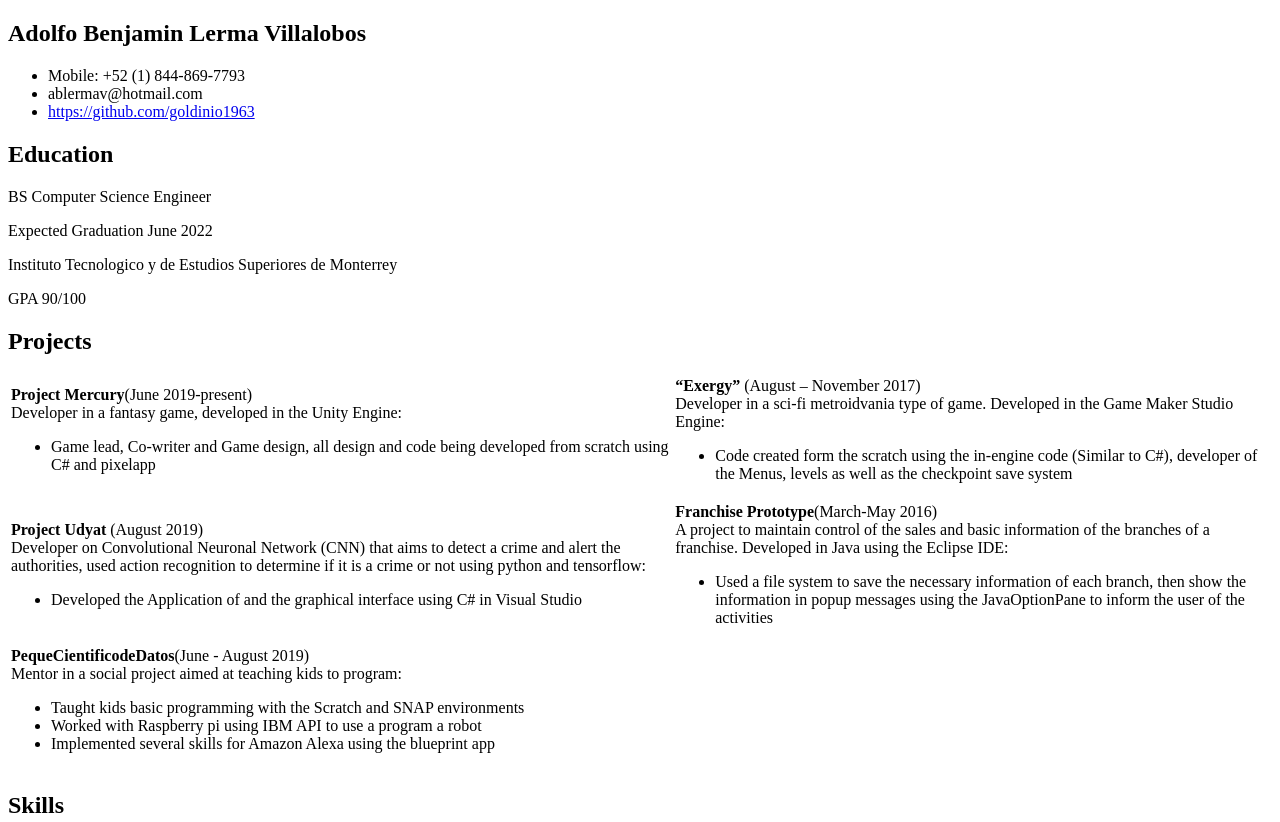
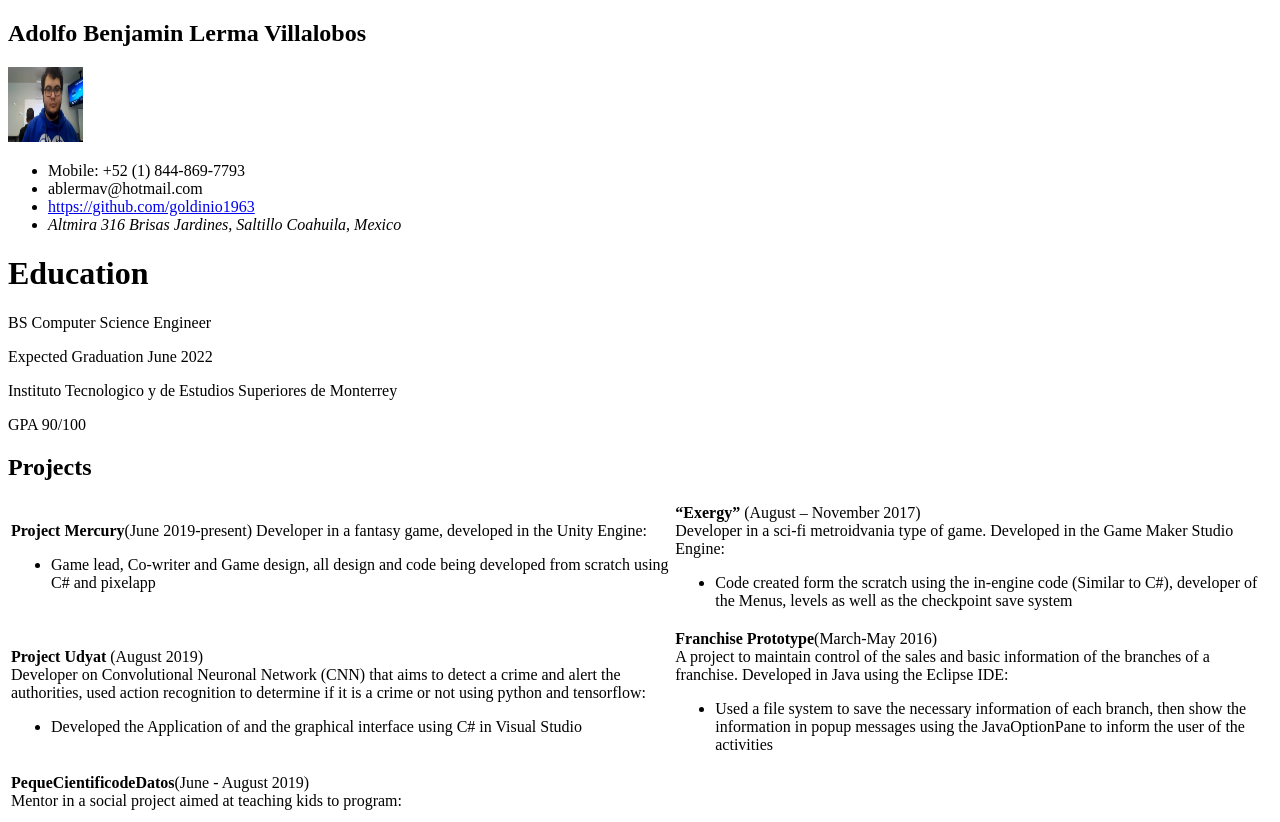
Before and after one commit to goldinio1963/Resume, a plain HTML site: page index.html in a window 1280 px wide. Shown: the top 822 px of the page. Drawn offline with Linux system fonts and the light colour scheme.

Commit message:
second version of the resume

```diff
--- a/index.html
+++ b/index.html
@@ -11,6 +11,7 @@
             <h2>
                 Adolfo Benjamin Lerma Villalobos
             </h2>
+            <img src="adolfo.jpg" alt="Image of adolfo" style="width:75px;height:75px;"/>
             <ul>
                 <li class="Contact">
                     Mobile: +52 (1) 844-869-7793
@@ -19,13 +20,20 @@
                     ablermav@hotmail.com
                 </li>
                 <li class = "Contact">
-                    <a href="https://github.com/goldinio1963">
-                        https://github.com/goldinio1963
-                    </a>
+                    <nav>
+                        <a href="https://github.com/goldinio1963">
+                            https://github.com/goldinio1963
+                        </a>
+                    </nav>
+                </li>
+                <li class="Contact">
+                    <address>
+                        Altmira 316 Brisas Jardines, Saltillo Coahuila, Mexico
+                    </address>
                 </li>
             </ul>
         </header>
-        <section>
+        <main>
             <h1>Education</h1>
             <p>
                 BS Computer Science Engineer
@@ -39,7 +47,7 @@
             <p>
                 GPA 90/100
             </p>
-        </section>
+        </main>
         <section>
             <h1>Projects</h1>
             <!-- start of table -->
@@ -49,7 +57,7 @@
                     <tr>
                         <td>
                             <b>Project Mercury</b>(June 2019-present)
-                            <div>Developer in a fantasy game, developed in the Unity Engine:</div>
+                            <span>Developer in a fantasy game, developed in the Unity Engine:</span>
                             <div>
                                 <ul>
                                     <li>
@@ -243,6 +251,9 @@
                 Participated in Oracle programming challenge (2017)
             </p>
         </section>
+        <footer>
+            page 1 of 1
+        </footer>
     </body>
 
 </html>
```
Also changed, not shown: adolfo.jpg (added).
